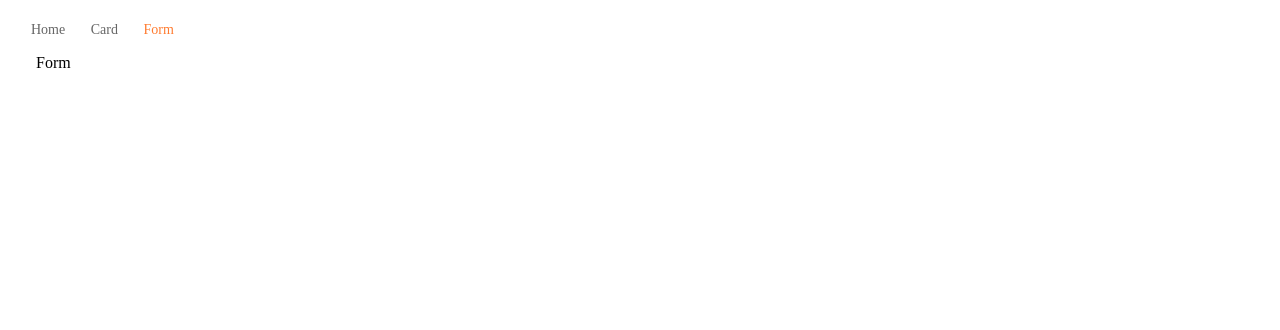
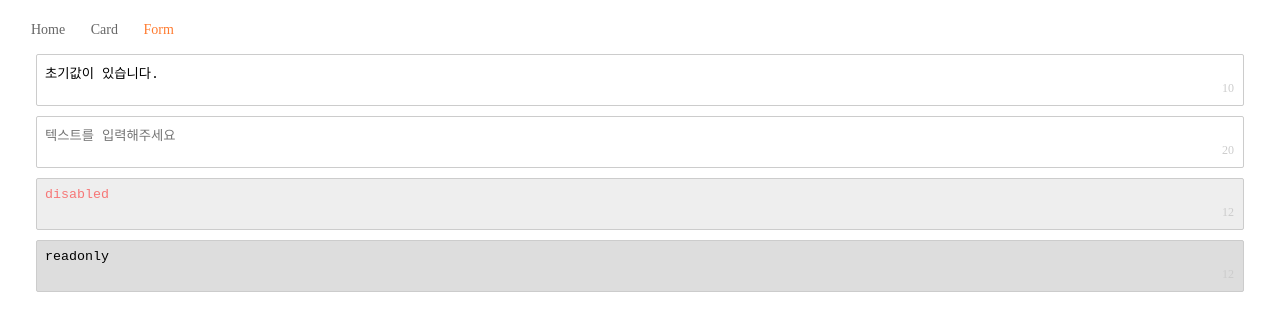
Before and after one commit to shldhee/backpac, a Vue app: page /form in a window 1280 px wide. Shown: the top 330 px of the page. Built offline with nearby package versions, Linux system fonts and the light colour scheme.

Commit message:
feat: form UI 작업 완료

```diff
--- /dev/null
+++ b/src/components/Textarea/Textarea.vue
@@ -0,0 +1,115 @@
+<template>
+  <div class="form">
+    <div class="form__textarea-wrapper">
+      <textarea
+        class="form__textarea"
+        :disabled="disabled"
+        :readonly="readonly"
+        :placeholder="placeholder"
+        :value="textAreaValue"
+        @input="handleInput"
+        :maxlength="MAX_LETTER_LENGTH"
+      ></textarea>
+      <span class="form__limit-number">{{ limitNumber }}</span>
+    </div>
+    <button v-if="!isDisabledSaveButton" class="form__submit">Save</button>
+  </div>
+</template>
+
+<script>
+export default {
+  props: {
+    readonly: {
+      type: Boolean,
+      default: false,
+    },
+    disabled: {
+      type: Boolean,
+      default: false,
+    },
+    placeholder: {
+      type: String,
+      default: '텍스트를 입력해주세요',
+    },
+    text: {
+      type: String,
+      default: '',
+    },
+  },
+  data() {
+    return {
+      MAX_LETTER_LENGTH: 20,
+      textAreaValue: '',
+      isDisabledSaveButton: true,
+    }
+  },
+  created() {
+    this.textAreaValue = this.text.slice(0, this.MAX_LETTER_LENGTH)
+  },
+  computed: {
+    limitNumber() {
+      return this.MAX_LETTER_LENGTH - this.textAreaValue.length < 0
+        ? 0
+        : this.MAX_LETTER_LENGTH - this.textAreaValue.length
+    },
+  },
+  methods: {
+    handleInput(e) {
+      this.textAreaValue = e.target.value
+      if (e.target.value === this.text) {
+        this.isDisabledSaveButton = true
+        return
+      }
+      this.isDisabledSaveButton = false
+    },
+  },
+}
+</script>
+
+<style lang="scss" scoped>
+.form {
+  display: flex;
+  flex-direction: row;
+  justify-content: space-between;
+  &__textarea-wrapper {
+    position: relative;
+    flex: 1;
+  }
+  &__textarea {
+    width: 100%;
+    height: 100%;
+    padding: 8px;
+    resize: none;
+    outline: none;
+    border: 1px solid #ccc;
+    border-radius: 2px;
+    &:focus {
+      border-color: skyblue;
+    }
+    &[disabled] {
+      background-color: #eee;
+      color: rgb(255, 0, 0, 0.5);
+    }
+    &[readonly] {
+      background-color: #ddd;
+    }
+  }
+  &__limit-number {
+    position: absolute;
+    bottom: 10px;
+    right: 10px;
+    font-size: 12px;
+    color: #ccc;
+  }
+  &__submit {
+    align-self: stretch;
+    color: skyblue;
+    padding: 8px;
+    border: 1px solid #ccc;
+    border-radius: 2px;
+    &[disabled] {
+      color: #ccc;
+    }
+  }
+}
+</style>
--- a/src/views/Form.vue
+++ b/src/views/Form.vue
@@ -1,9 +1,25 @@
 <template>
-  <div>Form</div>
+  <div class="form-page">
+    <Textarea text="초기값이 있습니다." />
+    <Textarea />
+    <Textarea text="disabled" disabled />
+    <Textarea text="readonly" readonly />
+  </div>
 </template>
 
 <script>
-export default {}
+import Textarea from '@/components/Textarea/Textarea'
+export default {
+  components: {
+    Textarea,
+  },
+}
 </script>
 
-<style lang="scss" scoped></style>
+<style lang="scss" scoped>
+.form-page {
+  &::v-deep .form {
+    margin-bottom: 10px;
+  }
+}
+</style>
```
